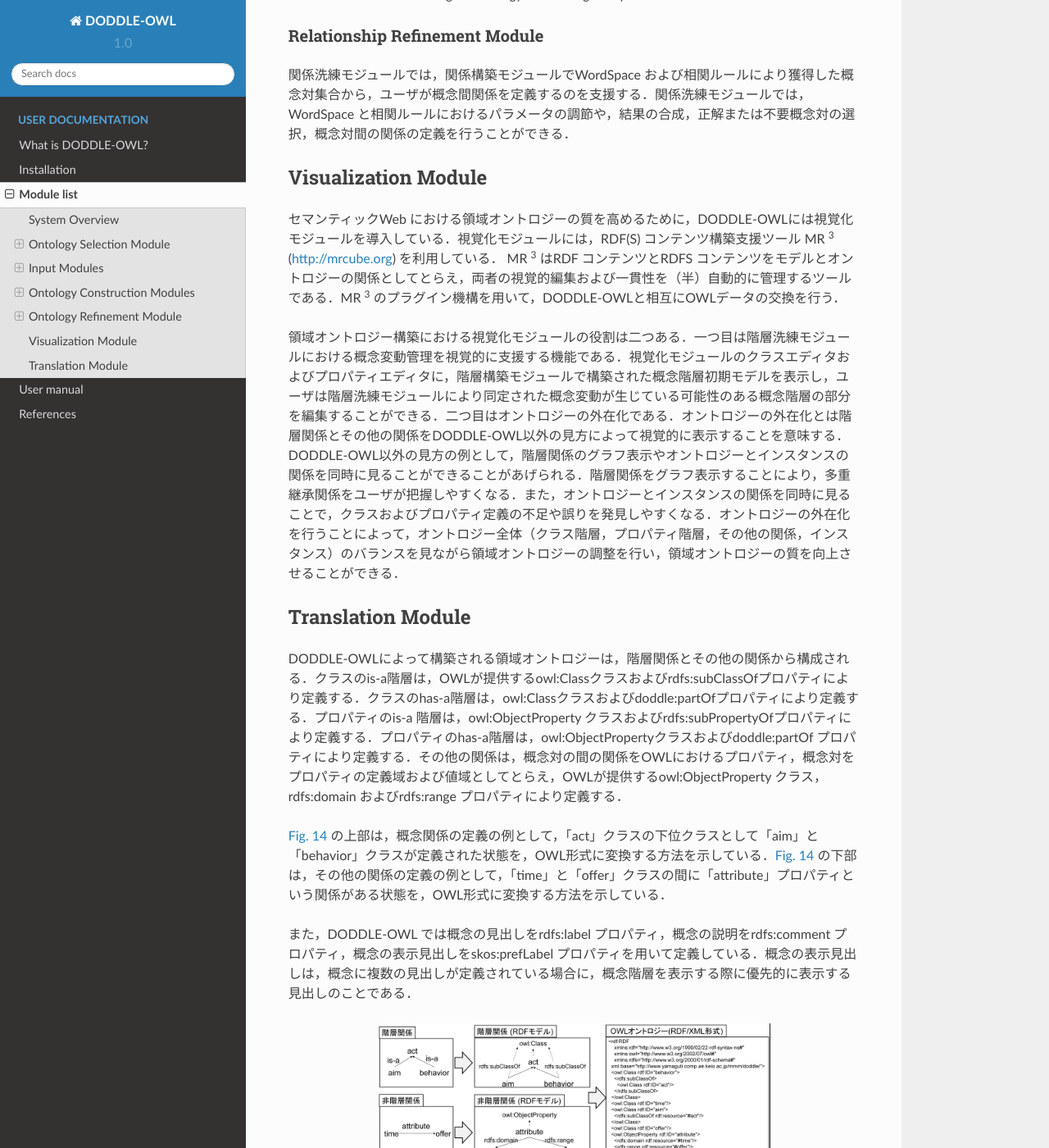
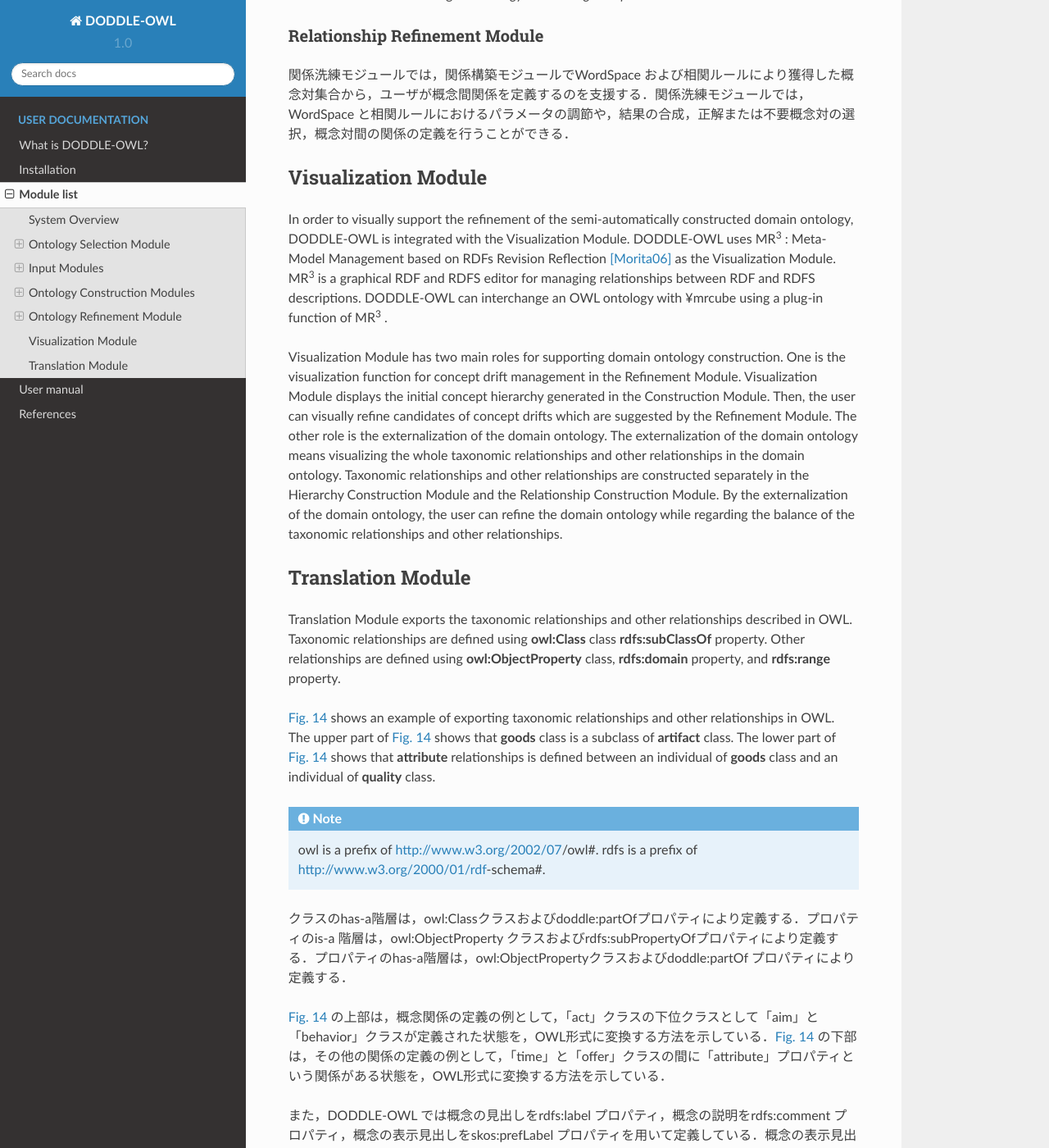
Before and after one commit to doddle-owl/doddle-owl-en-docs, a Sphinx documentation site: the page built from docs/source/modules.rst, in a window 1280 px wide and 1400 px high, scrolled down 21644 px. Shown: the whole window at 82% size. Built offline with Sphinx 7.4.7 and the Read the Docs theme 2.0.0, drawn with Linux system fonts in a browser that asks for light colours; some of the changed text lies outside the part shown.

Commit message:
modified modules.rst

```diff
--- a/docs/source/modules.rst
+++ b/docs/source/modules.rst
@@ -462,14 +462,21 @@
 
 Visualization Module
 ======================
-セマンティックWeb における領域オントロジーの質を高めるために，DODDLE-OWLには視覚化モジュールを導入している．視覚化モジュールには，RDF(S) コンテンツ構築支援ツール MR \ :sup:`3` \ (http://mrcube.org) を利用している． MR \ :sup:`3` \ はRDF コンテンツとRDFS コンテンツをモデルとオントロジーの関係としてとらえ，両者の視覚的編集および一貫性を（半）自動的に管理するツールである．MR \ :sup:`3` \ のプラグイン機構を用いて，DODDLE-OWLと相互にOWLデータの交換を行う．
+In order to visually support the refinement of the semi-automatically constructed domain ontology, DODDLE-OWL is integrated with the Visualization Module. DODDLE-OWL uses |MR3|: Meta-Model Management based on RDFs Revision Reflection [Morita06]_ as the Visualization Module. |MR3| is a graphical RDF and RDFS editor for managing relationships between RDF and RDFS descriptions. DODDLE-OWL can interchange an OWL ontology with ¥mrcube using a plug-in function of |MR3|.
 
-領域オントロジー構築における視覚化モジュールの役割は二つある．一つ目は階層洗練モジュールにおける概念変動管理を視覚的に支援する機能である．視覚化モジュールのクラスエディタおよびプロパティエディタに，階層構築モジュールで構築された概念階層初期モデルを表示し，ユーザは階層洗練モジュールにより同定された概念変動が生じている可能性のある概念階層の部分を編集することができる．二つ目はオントロジーの外在化である．オントロジーの外在化とは階層関係とその他の関係をDODDLE-OWL以外の見方によって視覚的に表示することを意味する．DODDLE-OWL以外の見方の例として，階層関係のグラフ表示やオントロジーとインスタンスの関係を同時に見ることができることがあげられる．階層関係をグラフ表示することにより，多重継承関係をユーザが把握しやすくなる．また，オントロジーとインスタンスの関係を同時に見ることで，クラスおよびプロパティ定義の不足や誤りを発見しやすくなる．オントロジーの外在化を行うことによって，オントロジー全体（クラス階層，プロパティ階層，その他の関係，インスタンス）のバランスを見ながら領域オントロジーの調整を行い，領域オントロジーの質を向上させることができる．
+Visualization Module has two main roles for supporting domain ontology construction. One is the visualization function for concept drift management in the Refinement Module. Visualization Module displays the initial concept hierarchy generated in the Construction Module. Then, the user can visually refine candidates of concept drifts which are suggested by the Refinement Module. The other role is the externalization of the domain ontology. The externalization of the domain ontology means visualizing the whole taxonomic relationships and other relationships in the domain ontology. Taxonomic relationships and other relationships are constructed separately in the Hierarchy Construction Module and the Relationship Construction Module. By the externalization of the domain ontology, the user can refine the domain ontology while regarding the balance of the taxonomic relationships and other relationships.
 
 
 Translation Module
 ====================
-DODDLE-OWLによって構築される領域オントロジーは，階層関係とその他の関係から構成される．クラスのis-a階層は，OWLが提供するowl:Classクラスおよびrdfs:subClassOfプロパティにより定義する．クラスのhas-a階層は，owl:Classクラスおよびdoddle:partOfプロパティにより定義する．プロパティのis-a 階層は，owl:ObjectProperty クラスおよびrdfs:subPropertyOfプロパティにより定義する．プロパティのhas-a階層は，owl:ObjectPropertyクラスおよびdoddle:partOf プロパティにより定義する．その他の関係は，概念対の間の関係をOWLにおけるプロパティ，概念対をプロパティの定義域および値域としてとらえ，OWLが提供するowl:ObjectProperty クラス，rdfs:domain およびrdfs:range プロパティにより定義する．
+Translation Module exports the taxonomic relationships and other relationships described in OWL. Taxonomic relationships are defined using **owl:Class** class **rdfs:subClassOf** property. Other relationships are defined using **owl:ObjectProperty** class, **rdfs:domain** property, and **rdfs:range** property.
+
+:numref:`translation_module` shows an example of exporting taxonomic relationships and other relationships in OWL. The upper part of :numref:`translation_module` shows that **goods** class is a subclass of **artifact** class. The lower part of :numref:`translation_module` shows that **attribute** relationships is defined between an individual of **goods** class and an individual of **quality** class.
+
+.. note::
+    owl is a prefix of http://www.w3.org/2002/07/owl#. rdfs is a prefix of http://www.w3.org/2000/01/rdf-schema#.
+
+クラスのhas-a階層は，owl:Classクラスおよびdoddle:partOfプロパティにより定義する．プロパティのis-a 階層は，owl:ObjectProperty クラスおよびrdfs:subPropertyOfプロパティにより定義する．プロパティのhas-a階層は，owl:ObjectPropertyクラスおよびdoddle:partOf プロパティにより定義する．
 
 :numref:`translation_module` の上部は，概念関係の定義の例として，「act」クラスの下位クラスとして「aim」と「behavior」クラスが定義された状態を，OWL形式に変換する方法を示している．:numref:`translation_module` の下部は，その他の関係の定義の例として，「time」と「offer」クラスの間に「attribute」プロパティという関係がある状態を，OWL形式に変換する方法を示している．
 
@@ -479,7 +486,7 @@
 .. _translation_module:
 .. figure:: figures/translation_module.png
    :scale: 80 %
-   :alt: 変換モジュールによる領域オントロジーのOWL形式への変換例
+   :alt: An example of exporting taxonomic relationships and other relationships in OWL
    :align: center
 
-   変換モジュールによる領域オントロジーのOWL形式への変換例
+   An example of exporting taxonomic relationships and other relationships in OWL
```
